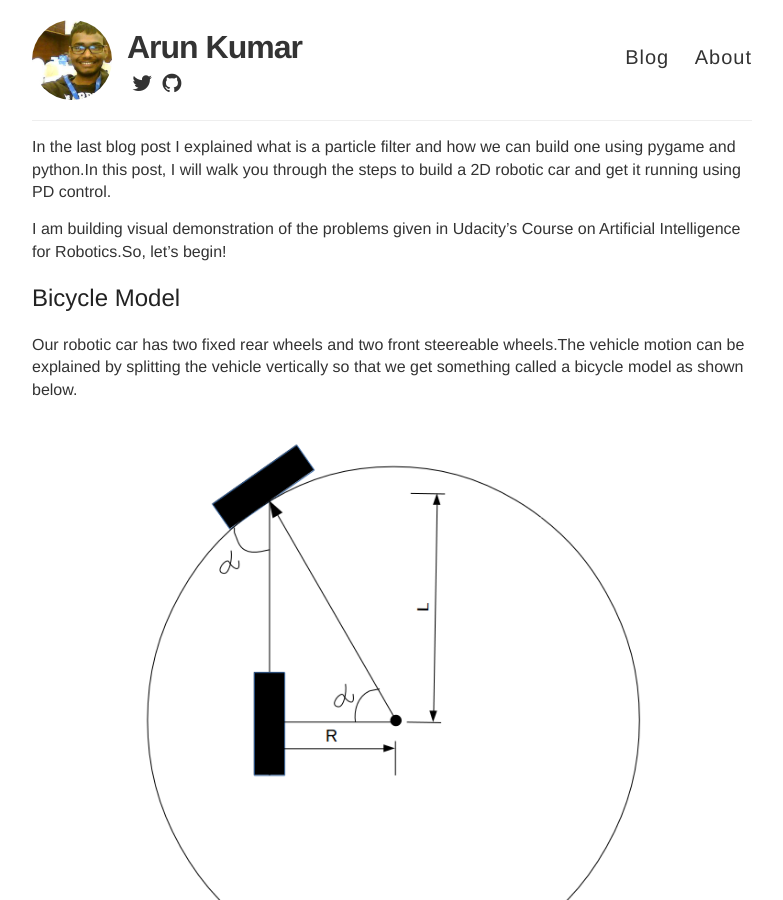
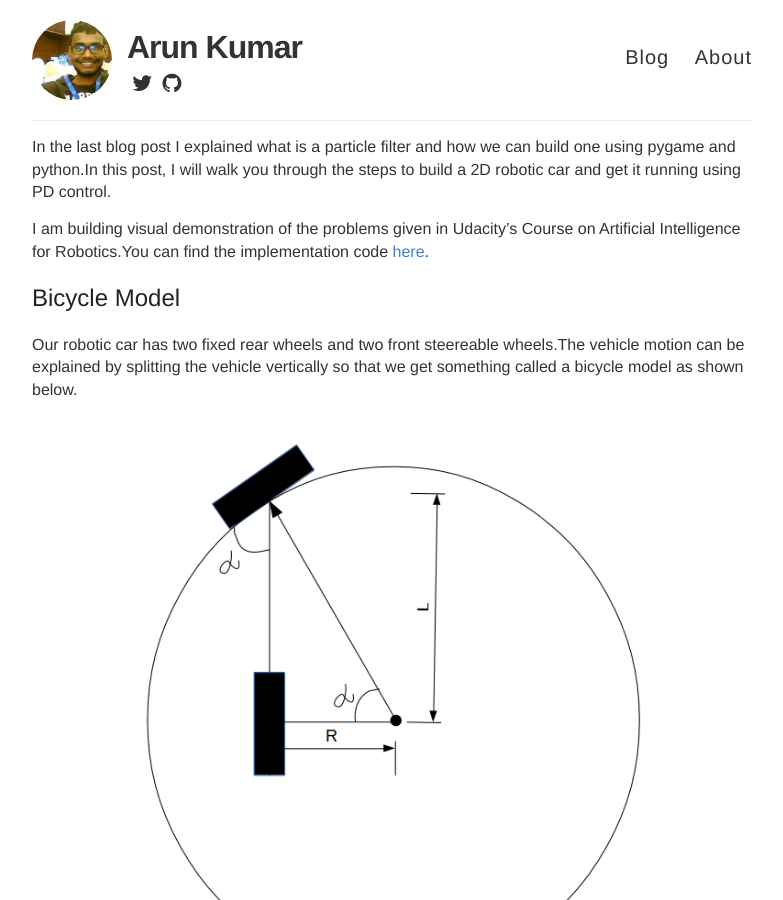
Before and after one commit to ioarun/ioarun.github.io, a Jekyll site: the page built from _posts/2017-04-03-build-2d-robotic-car.md, in a window 1280 px wide and 900 px high. Shown: the whole window, without its empty margins (248-1031 px from the left). Built offline with Jekyll 4.4.1, drawn with Linux system fonts in a browser that asks for light colours; nearby versions of some CDN libraries; some web fonts are replaced; formulas are drawn with MathJax 3.

Commit message:
Final Update

```diff
--- a/_posts/2017-04-03-build-2d-robotic-car.md
+++ b/_posts/2017-04-03-build-2d-robotic-car.md
@@ -8,7 +8,7 @@ In the last blog post I explained what is a particle filter and how we can build
 
 <!--more-->
 
-I am building visual demonstration of the problems given in Udacity's Course on Artificial Intelligence for Robotics.So, let's begin!
+I am building visual demonstration of the problems given in Udacity's Course on Artificial Intelligence for Robotics.You can find the implementation code <a href='https://github.com/ioarun/ai-for-robotics-udacity/blob/master/visual-implementation/racetrack-control.py'>here</a>.
 
 <h2> Bicycle Model </h2>
 
@@ -159,4 +159,4 @@ The car body is a 80px by 60px yellow trianlge with four 20px by 6px wheels.In t
 
 <p>I was specially interested in implementing this method because I wanted to see steering wheels in action.In wheel motion, there are three angles involved.Let's take just one steering wheel.First we must know the new center of the wheel after rotation.We get this by rotating the current center of the wheel by orientation angle.Then using this newly found center, we draw four corners of the wheel (aligned in +x direction).We call draw_rect() using newly found center and the corners.We find the angle between each corner and the new center of the wheel.Next we rotate the corners by steering angle to get final positon of each corner of the wheel.</p>
 
-You can find the implementation code and the racetrack image that I have used <a href='https://github.com/ioarun/pygame-robotics/blob/master/moving-robot/moving-robot-2.py'>here</a>.I hope you found this post helpful.Until next time!
+You can find the implementation code and the racetrack image that I have used <a href='https://github.com/ioarun/ai-for-robotics-udacity/blob/master/visual-implementation/racetrack-control.py'>here</a>.I hope you found this post helpful.Until next time!
```
